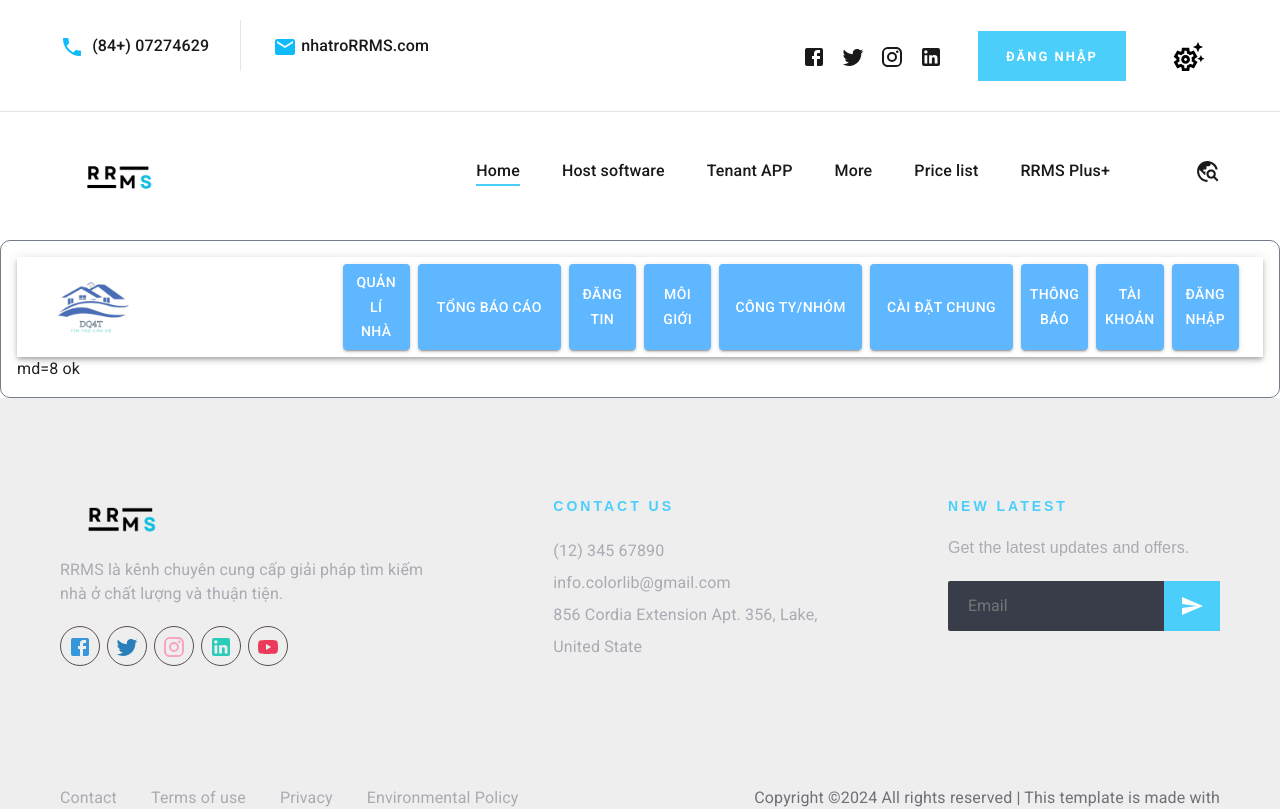
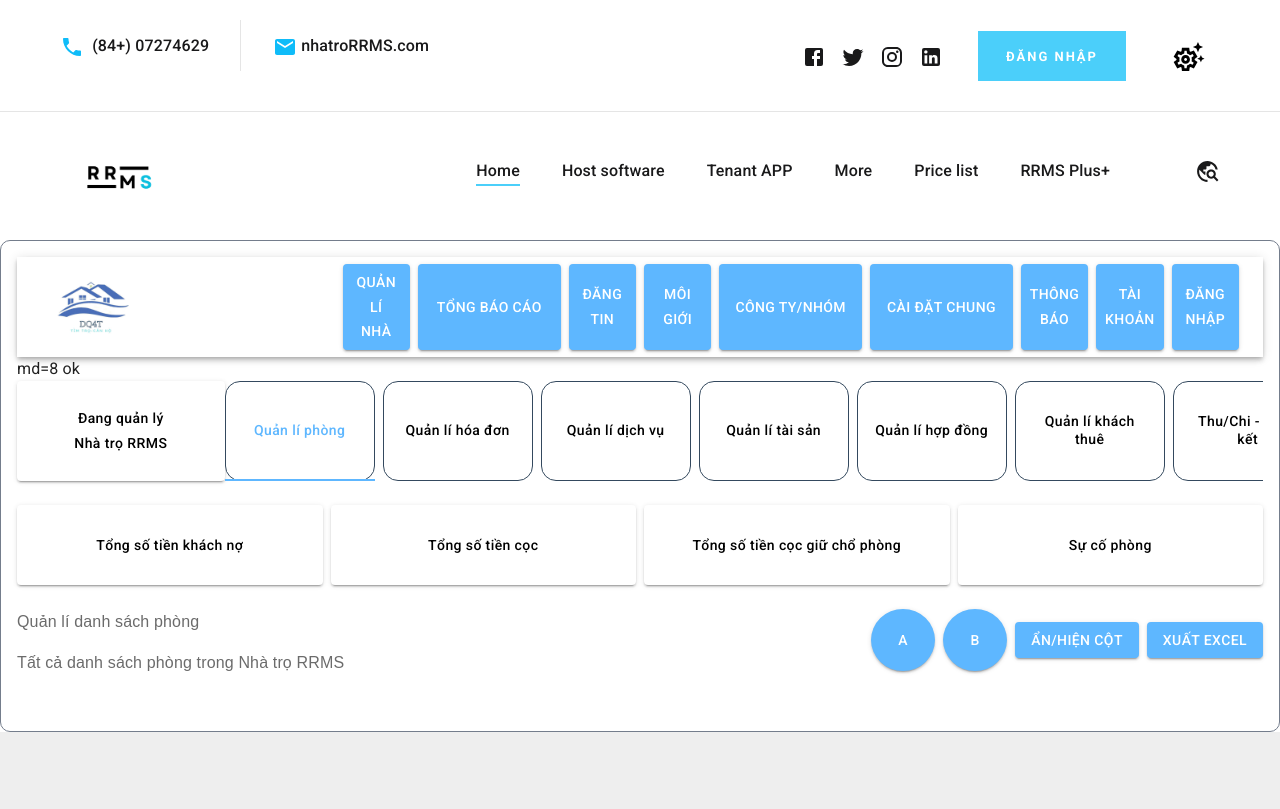
Before and after one commit to chauminhtrung/RRMS, a React (Vite) app in the folder client/: page /admin in a window 1280 px wide. Shown: the top 809 px of the page. Built offline with nearby package versions, Linux system fonts and the light colour scheme; no server answers.

Commit message:
design page admin

```diff
--- a/client/src/pages/admin/MainManagement.jsx
+++ b/client/src/pages/admin/MainManagement.jsx
@@ -1,8 +1,14 @@
-import React from 'react'
+import React, { useState } from 'react'
 import { Box, Button } from '@mui/material'
 import { Grid } from '@mui/material'
 import Navbar from '~/layouts/admin/Navbar'
-const MainManagement = () => {
+import { Tabs, Tab } from '@mui/material'
+import { fontGrid } from '@mui/material/styles/cssUtils'
+const MainManagement = ({ theme }) => {
+  const [select, setSelect] = useState(0)
+  const handleTabChange = (event, newValue) => {
+    setSelect(newValue)
+  }
   return (
     <Box
       sx={{
@@ -40,6 +46,249 @@
             </Grid>
           </Grid> */}
         </Grid>
+        <Grid item md={2} sm={2} xs={12}>
+          {' '}
+          <Button
+            variant="contained"
+            sx={{
+              bgcolor: (theme) => (theme.palette.mode === 'light' ? 'white' : '#4bcffa'),
+              width: '100%',
+              height: '100px',
+              textTransform: 'none',
+              color: 'black',
+            }}>
+            Đang quản lý <br />
+            Nhà trọ RRMS
+          </Button>
+        </Grid>
+        <Grid item md={10} sm={10} xs={12}>
+          {' '}
+          <Tabs
+            value={select}
+            onChange={handleTabChange}
+            variant="scrollable"
+            scrollButtons="auto"
+            allowScrollButtonsMobile>
+            <Tab
+              className="me-1"
+              sx={{
+                background: (theme) => (theme.palette.mode === 'light' ? '#fff' : '#abb2b9'),
+                border: '1px solid #34495e',
+                borderRadius: '15px',
+                width: '150px',
+                height: '100px',
+                color: 'black',
+                textTransform: 'none',
+              }}
+              label="Quản lí phòng"
+            />
+            <Tab
+              className="mx-1"
+              sx={{
+                background: (theme) => (theme.palette.mode === 'light' ? '#fff' : '#abb2b9'),
+                border: '1px solid #34495e',
+                borderRadius: '15px',
+                width: '150px',
+                height: '100px',
+                color: 'black',
+                textTransform: 'none',
+              }}
+              label="Quản lí hóa đơn"
+            />
+            <Tab
+              className="mx-1"
+              sx={{
+                background: (theme) => (theme.palette.mode === 'light' ? '#fff' : '#abb2b9'),
+                border: '1px solid #34495e',
+                borderRadius: '15px',
+                width: '150px',
+                height: '100px',
+                color: 'black',
+                textTransform: 'none',
+              }}
+              label="Quản lí dịch vụ"
+            />
+            <Tab
+              className="mx-1"
+              sx={{
+                background: (theme) => (theme.palette.mode === 'light' ? '#fff' : '#abb2b9'),
+                border: '1px solid #34495e',
+                borderRadius: '15px',
+                width: '150px',
+                height: '100px',
+                color: 'black',
+                textTransform: 'none',
+              }}
+              label="Quản lí tài sản"
+            />
+            <Tab
+              className="mx-1"
+              sx={{
+                background: (theme) => (theme.palette.mode === 'light' ? '#fff' : '#abb2b9'),
+                border: '1px solid #34495e',
+                borderRadius: '15px',
+                width: '150px',
+                height: '100px',
+                color: 'black',
+                textTransform: 'none',
+              }}
+              label="Quản lí hợp đồng"
+            />
+            <Tab
+              className="mx-1"
+              sx={{
+                background: (theme) => (theme.palette.mode === 'light' ? '#fff' : '#abb2b9'),
+                border: '1px solid #34495e',
+                borderRadius: '15px',
+                width: '150px',
+                height: '100px',
+                color: 'black',
+                textTransform: 'none',
+              }}
+              label="Quản lí khách thuê"
+            />
+            <Tab
+              className="mx-1"
+              sx={{
+                background: (theme) => (theme.palette.mode === 'light' ? '#fff' : '#abb2b9'),
+                border: '1px solid #34495e',
+                borderRadius: '15px',
+                width: '150px',
+                height: '100px',
+                color: 'black',
+                textTransform: 'none',
+              }}
+              label="Thu/Chi - Tổng kết"
+            />
+            <Tab
+              className="mx-1"
+              sx={{
+                background: (theme) => (theme.palette.mode === 'light' ? '#fff' : '#abb2b9'),
+                border: '1px solid #34495e',
+                borderRadius: '15px',
+                width: '150px',
+                height: '100px',
+                color: 'black',
+                textTransform: 'none',
+              }}
+              label="Cài đặt"
+            />
+            <Tab
+              className="mx-1"
+              sx={{
+                background: (theme) => (theme.palette.mode === 'light' ? '#fff' : '#abb2b9'),
+                border: '1px solid #34495e',
+                borderRadius: '15px',
+                width: '150px',
+                height: '100px',
+                color: 'black',
+                textTransform: 'none',
+              }}
+              label="Quản lí phòng"
+            />
+            <Tab
+              className="mx-1"
+              sx={{
+                background: (theme) => (theme.palette.mode === 'light' ? '#fff' : '#abb2b9'),
+                border: '1px solid #34495e',
+                borderRadius: '15px',
+                width: '150px',
+                height: '100px',
+                color: 'black',
+                textTransform: 'none',
+              }}
+              label="Quản lí phòng"
+            />
+          </Tabs>
+        </Grid>
+        <Grid container spacing={1} className="mt-3">
+          <Grid item md={3} sm={3} xs={12}>
+            <Button
+              variant="contained"
+              sx={{
+                bgcolor: (theme) => (theme.palette.mode === 'light' ? 'white' : '#4bcffa'),
+                width: '100%',
+                height: '80px',
+                textTransform: 'none',
+                color: 'black',
+              }}>
+              Tổng số tiền khách nợ
+            </Button>
+          </Grid>
+          <Grid item md={3} sm={3} xs={12}>
+            <Button
+              variant="contained"
+              sx={{
+                bgcolor: (theme) => (theme.palette.mode === 'light' ? 'white' : '#4bcffa'),
+                width: '100%',
+                height: '80px',
+                textTransform: 'none',
+                color: 'black',
+              }}>
+              Tổng số tiền cọc
+            </Button>
+          </Grid>
+          <Grid item md={3} sm={3} xs={12}>
+            <Button
+              variant="contained"
+              sx={{
+                bgcolor: (theme) => (theme.palette.mode === 'light' ? 'white' : '#4bcffa'),
+                width: '100%',
+                height: '80px',
+                textTransform: 'none',
+                color: 'black',
+              }}>
+              Tổng số tiền cọc giữ chổ phòng
+            </Button>
+          </Grid>
+          <Grid item md={3} sm={3} xs={12}>
+            <Button
+              variant="contained"
+              sx={{
+                bgcolor: (theme) => (theme.palette.mode === 'light' ? 'white' : '#4bcffa'),
+                width: '100%',
+                height: '80px',
+                textTransform: 'none',
+                color: 'black',
+              }}>
+              Sự cố phòng
+            </Button>
+          </Grid>
+          <Grid item md={12} sm={12} xs={12} className="my-3">
+            <div className="d-flex justify-content-between">
+              <div>
+                <p>Quản lí danh sách phòng</p>
+                <p>Tất cả danh sách phòng trong Nhà trọ RRMS</p>
+              </div>
+              <div>
+                <Button
+                  variant="contained"
+                  sx={{
+                    width: '50px',
+                    height: '62px',
+                    borderRadius: '50%',
+                  }}>
+                  a
+                </Button>
+                <Button
+                  className="mx-2"
+                  variant="contained"
+                  sx={{
+                    width: '50px',
+                    height: '62px',
+                    borderRadius: '50%',
+                  }}>
+                  b
+                </Button>
+                <Button className="me-2" variant="contained">
+                  Ẩn/hiện cột
+                </Button>
+                <Button variant="contained">Xuất Excel</Button>
+              </div>
+            </div>
+          </Grid>
+          <Grid item md={12} sm={12} xs={12}></Grid>
+        </Grid>
       </Grid>
     </Box>
   )
```
Also changed, not shown: 1 other file (tests, documents, lock files or other folders).
